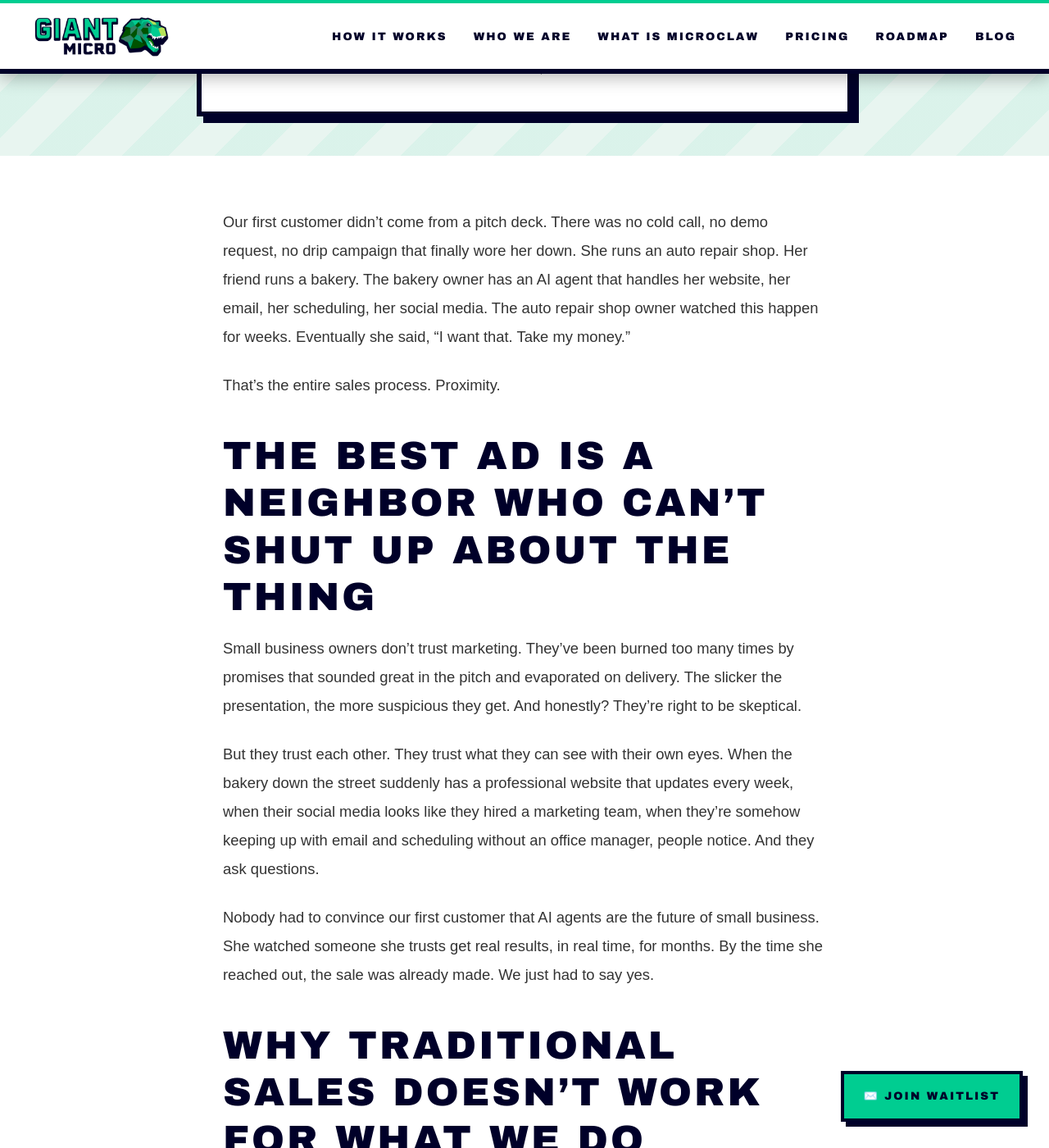
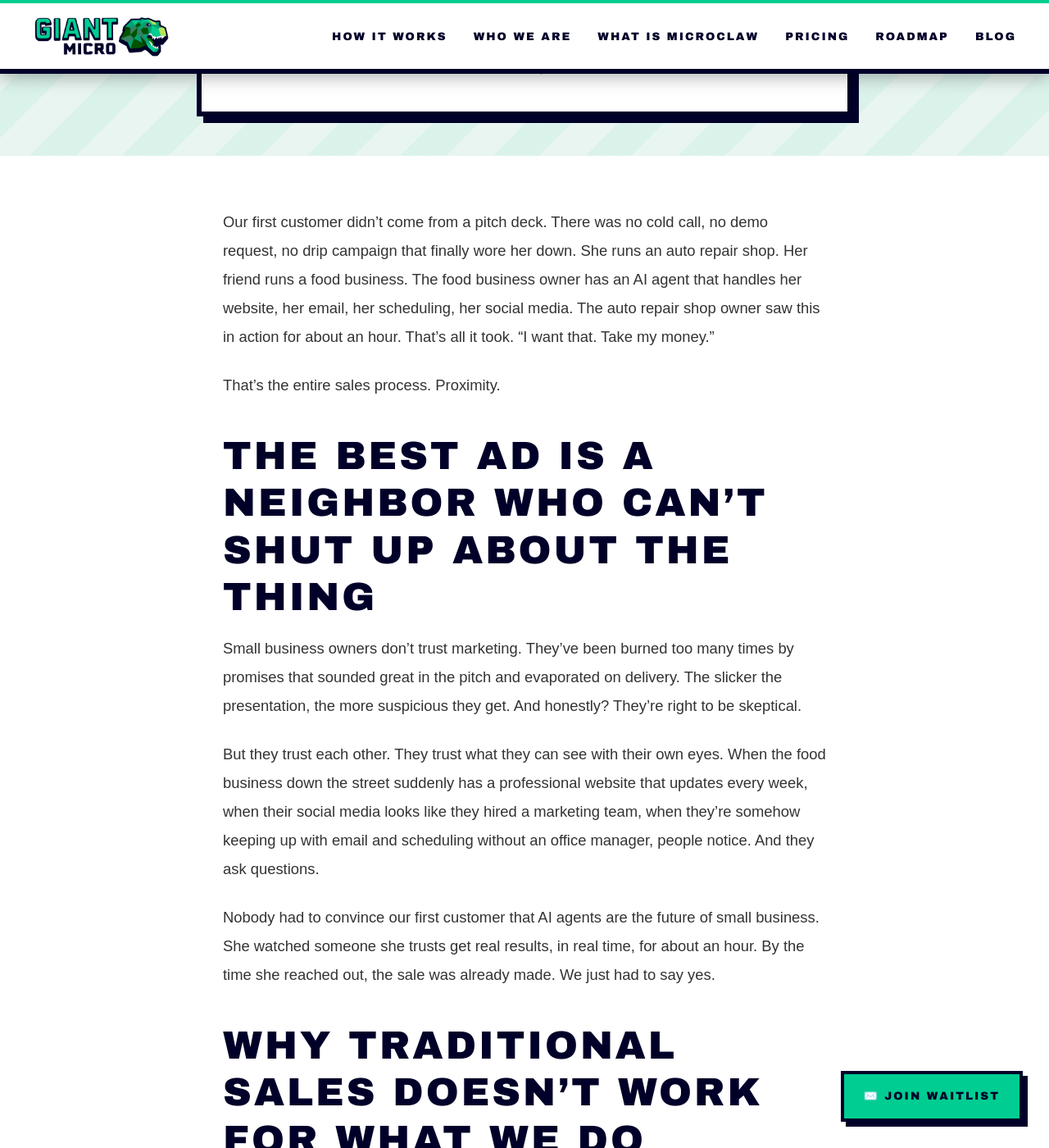
Before and after one commit to giant-micro/giant-micro.github.io, a Jekyll site: the page built from _posts/2026-03-26-why-we-dont-have-a-sales-team.md, in a window 1280 px wide and 1400 px high, scrolled down 274 px. Shown: the whole window at 82% size. Built offline with Jekyll 4.4.1, drawn with Linux system fonts in a browser that asks for light colours; some of the changed text lies outside the part shown.

Commit message:
blog: tweaks - food business, one hour exposure

```diff
--- a/_posts/2026-03-26-why-we-dont-have-a-sales-team.md
+++ b/_posts/2026-03-26-why-we-dont-have-a-sales-team.md
@@ -5,7 +5,7 @@ date: 2026-03-26
 excerpt: "Our first customer didn't come from a pitch deck, a cold call, or a landing page. She watched someone else use the product and said 'I want that.'"
 ---
 
-Our first customer didn't come from a pitch deck. There was no cold call, no demo request, no drip campaign that finally wore her down. She runs an auto repair shop. Her friend runs a bakery. The bakery owner has an AI agent that handles her website, her email, her scheduling, her social media. The auto repair shop owner watched this happen for weeks. Eventually she said, "I want that. Take my money."
+Our first customer didn't come from a pitch deck. There was no cold call, no demo request, no drip campaign that finally wore her down. She runs an auto repair shop. Her friend runs a food business. The food business owner has an AI agent that handles her website, her email, her scheduling, her social media. The auto repair shop owner saw this in action for about an hour. That's all it took. "I want that. Take my money."
 
 That's the entire sales process. Proximity.
 
@@ -13,9 +13,9 @@ That's the entire sales process. Proximity.
 
 Small business owners don't trust marketing. They've been burned too many times by promises that sounded great in the pitch and evaporated on delivery. The slicker the presentation, the more suspicious they get. And honestly? They're right to be skeptical.
 
-But they trust each other. They trust what they can see with their own eyes. When the bakery down the street suddenly has a professional website that updates every week, when their social media looks like they hired a marketing team, when they're somehow keeping up with email and scheduling without an office manager, people notice. And they ask questions.
+But they trust each other. They trust what they can see with their own eyes. When the food business down the street suddenly has a professional website that updates every week, when their social media looks like they hired a marketing team, when they're somehow keeping up with email and scheduling without an office manager, people notice. And they ask questions.
 
-Nobody had to convince our first customer that AI agents are the future of small business. She watched someone she trusts get real results, in real time, for months. By the time she reached out, the sale was already made. We just had to say yes.
+Nobody had to convince our first customer that AI agents are the future of small business. She watched someone she trusts get real results, in real time, for about an hour. By the time she reached out, the sale was already made. We just had to say yes.
 
 ## Why Traditional Sales Doesn't Work for What We Do
 
@@ -23,7 +23,7 @@ Here's the problem with selling AI services the traditional way: you can't demo
 
 You can show a flashy presentation. You can walk through features. You can even do a live demo where the agent does something impressive. But the question every small business owner is really asking isn't "can it do cool things?" It's: "Will this actually work for my business, reliably, without creating more problems than it solves?"
 
-That question takes weeks to answer, not minutes. It gets answered by watching someone else go first. By seeing the agent handle a real problem on a real Tuesday, not a staged demo on a sales call.
+That question doesn't get answered in a sales call. It gets answered by watching someone else go first. By seeing the agent handle a real problem on a real Tuesday, not a staged demo in a conference room. Sometimes it takes weeks of watching. Sometimes it takes an hour. The point is, the buyer decides when they're convinced, not the seller.
 
 No amount of marketing can compress that timeline. But proximity can.
 
@@ -56,7 +56,7 @@ It also means we're selective. We grow at the speed of trust, not the speed of m
 
 A sales team's job is to create urgency where none exists. To compress a decision timeline that the buyer would naturally take longer on. To overcome "objections," which is a polite way of saying "talk people out of their reasonable hesitations."
 
-None of that is compatible with what we're building. We want customers who are ready, not customers who were convinced. We want the auto repair shop owner who watched the bakery for weeks and finally said "I want that," not someone who got talked into a trial during a webinar.
+None of that is compatible with what we're building. We want customers who are ready, not customers who were convinced. We want the auto repair shop owner who saw the food business's agent in action and said "I want that," not someone who got talked into a trial during a webinar.
 
 Convinced customers churn. Ready customers don't.
 
```
